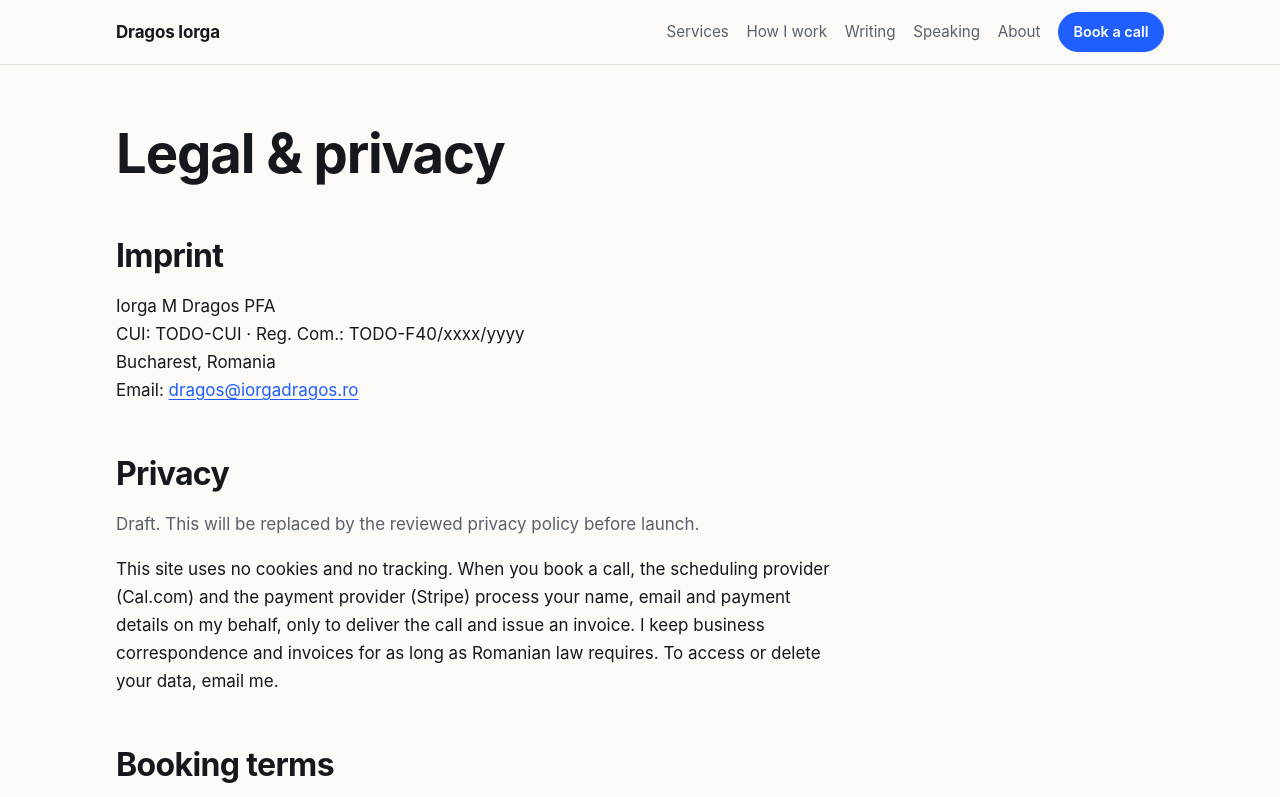
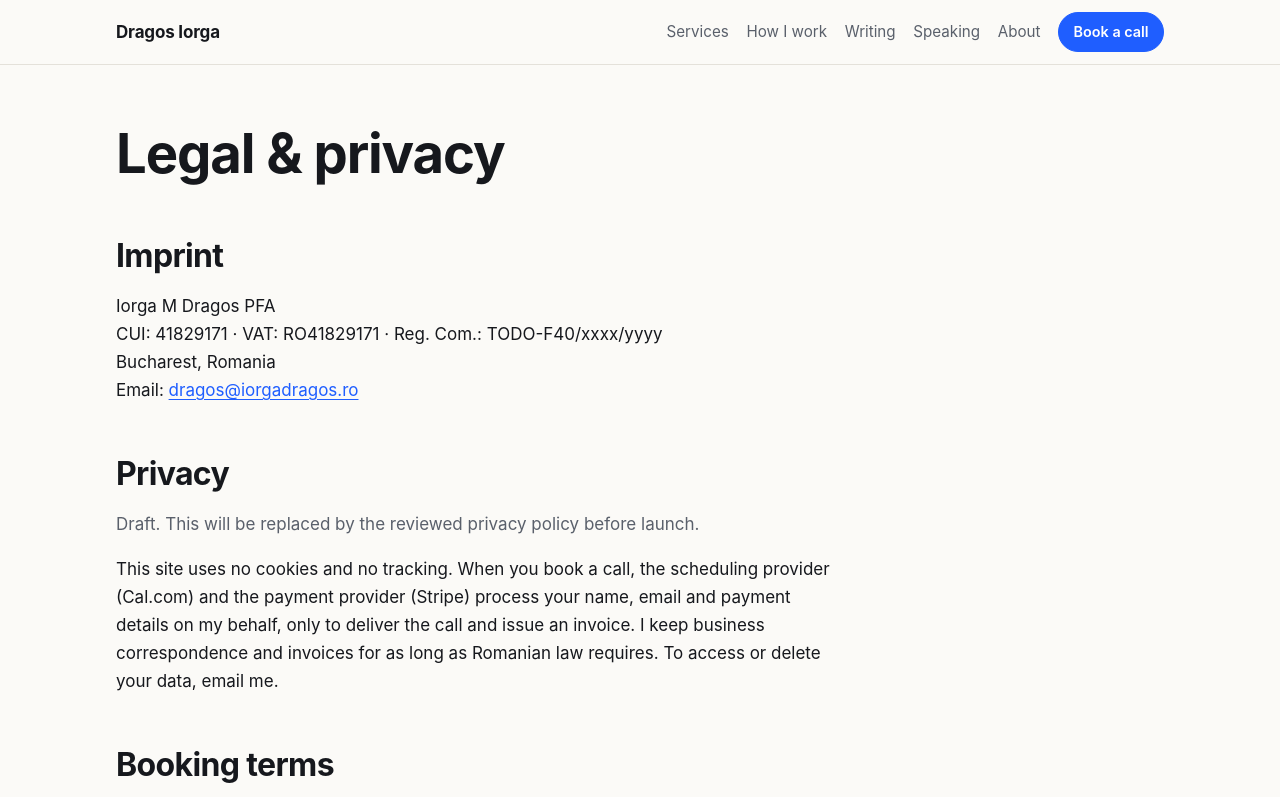
Before and after one commit to iorgadragos/website, an Astro site: page /legal in a window 1280 px wide. Shown: the top 797 px of the page. Built offline with nearby package versions, Linux system fonts and the light colour scheme; Astro itself is replaced by a stand-in of ours.

Commit message:
feat(legal): add CUI and VAT code to imprint
Co-Authored-By: Claude Opus 5.5 <noreply@anthropic.com>

```diff
--- a/src/consts.ts
+++ b/src/consts.ts
@@ -22,7 +22,8 @@ export const LINKS = {
 
 export const LEGAL = {
   entity: 'Iorga M Dragos PFA',
-  cui: 'TODO-CUI',
+  cui: '41829171',
+  vat: 'RO41829171',
   regCom: 'TODO-F40/xxxx/yyyy',
   address: 'Bucharest, Romania',
 };
--- a/src/pages/legal/index.astro
+++ b/src/pages/legal/index.astro
@@ -6,7 +6,7 @@ import { LEGAL, SITE } from '../../consts';
   <div class="container"><section class="prose">
     <h1>Legal &amp; privacy</h1>
     <h2>Imprint</h2>
-    <p>{LEGAL.entity}<br />CUI: {LEGAL.cui} · Reg. Com.: {LEGAL.regCom}<br />{LEGAL.address}<br />Email: <a href={`mailto:${SITE.email}`}>{SITE.email}</a></p>
+    <p>{LEGAL.entity}<br />CUI: {LEGAL.cui} · VAT: {LEGAL.vat} · Reg. Com.: {LEGAL.regCom}<br />{LEGAL.address}<br />Email: <a href={`mailto:${SITE.email}`}>{SITE.email}</a></p>
     <h2>Privacy</h2>
     <p class="muted">Draft. This will be replaced by the reviewed privacy policy before launch.</p>
     <p>This site uses no cookies and no tracking. When you book a call, the scheduling provider (Cal.com) and the payment provider
```
